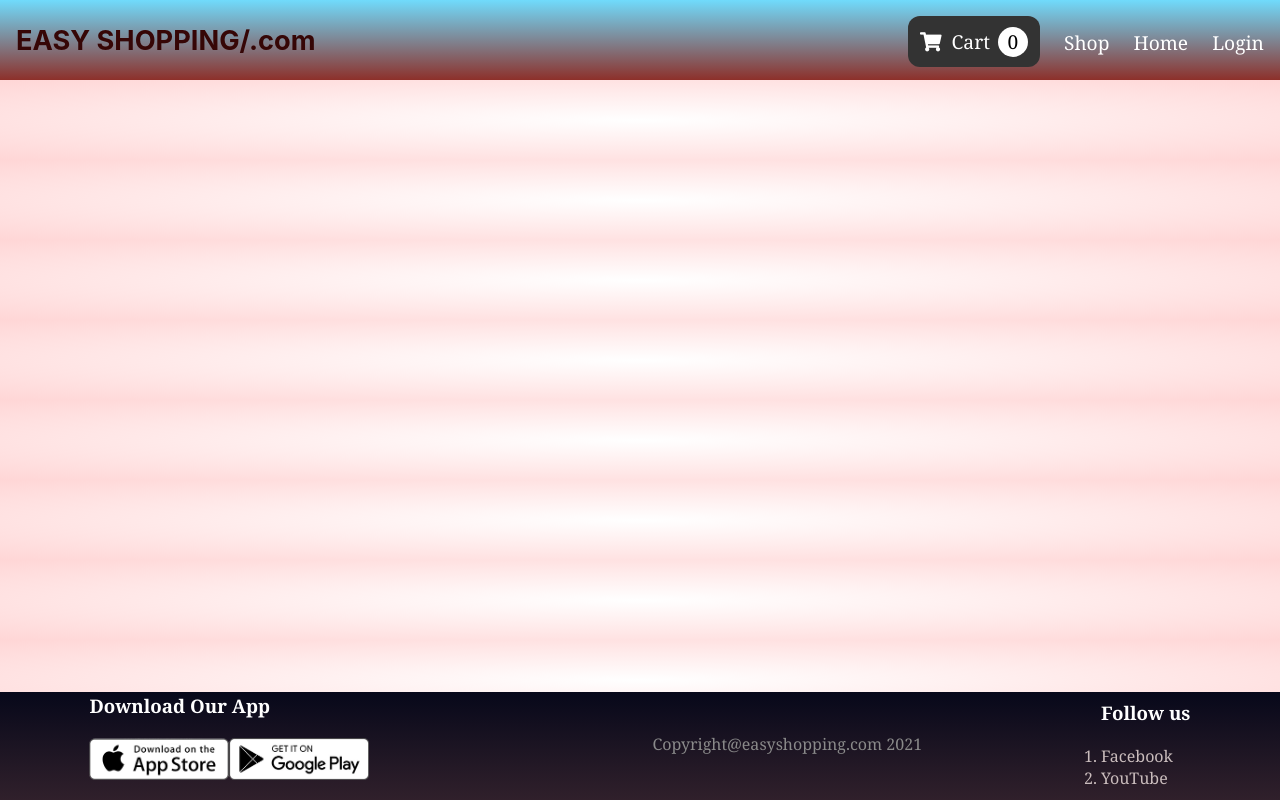
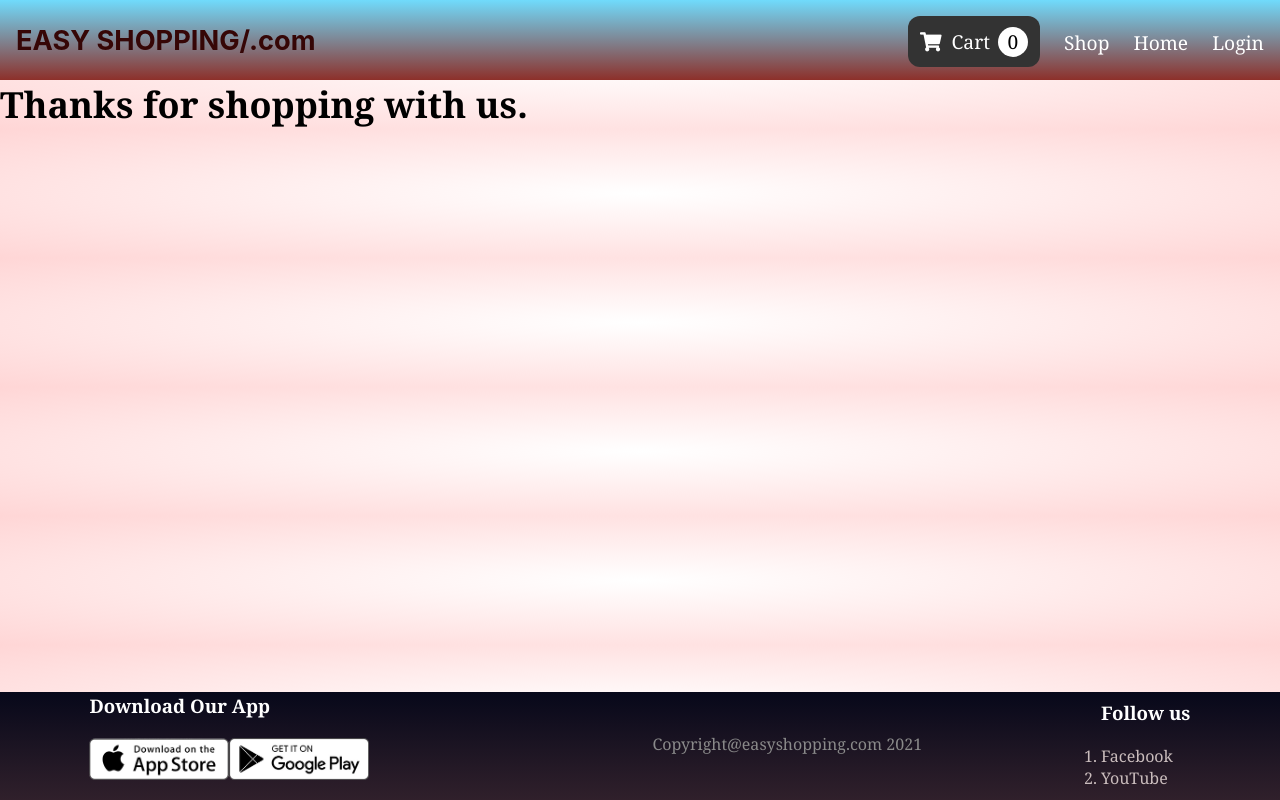
Before and after one commit to sishirbhattarai/solo-project3, a React (Create React App) app in the folder clients/: page /thankyou in a window 1280 px wide. Built offline with nearby package versions, Linux system fonts and the light colour scheme; a web font is replaced by a local one.

Commit message:
added thankyou screen

```diff
--- a/clients/src/App.js
+++ b/clients/src/App.js
@@ -9,6 +9,7 @@ import ProductScreen from "./screens/ProductScreen";
 import CartScreen from "./screens/CartScreen";
 import WelcomeScreen from "./screens/WelcomeScreen";
 import PaymentScreen from "./screens/PaymentScreen";
+import Thankyouscreen from "./screens/Thankyouscreen";
 
 import Navbar from "./components/Navbar";
 import Backdrop from "./components/Backdrop";
@@ -31,6 +32,7 @@ function App() {
            <Route exact path="/product/:id" component={ProductScreen}/>
            <Route exact path="/cart" component={CartScreen}/>
            <Route exact path="/payment" component={PaymentScreen}/>
+           <Route exact path="/thankyou" component={Thankyouscreen}/>
          </Switch>
        </main>
        <Footer />
--- a/clients/src/screens/PaymentScreen.css
+++ b/clients/src/screens/PaymentScreen.css
@@ -145,13 +145,14 @@ h4 {
 
 button {
     width: 100%;
-    background-color: rgb(28, 31, 31);
+    background-color:rgb(204, 193, 193);
     border:none;
-    color: white;
+    color: rgb(201, 183, 183);
     padding: 15px;
     border-radius: 4px;
     font-size: 16px;
     margin-top: 3rem;
+    text-decoration: none;
 
 }
 
--- a/clients/src/screens/PaymentScreen.js
+++ b/clients/src/screens/PaymentScreen.js
@@ -1,5 +1,6 @@
 import React from 'react';
 import "./PaymentScreen.css";
+import { Link } from "react-router-dom";
 
 
 function Payment() {
@@ -84,9 +85,10 @@ function Payment() {
     </div>
     <div className="input-group">
       <div className="input-box">
-        <a href="/shop">
-         <button type="submit">Pay Now</button>
-         </a>
+
+         <button><Link to="/thankyou">Pay Now</Link></button>
+
+
         </div>
     </div>
   </form>
--- /dev/null
+++ b/clients/src/screens/Thankyouscreen.css
@@ -0,0 +1,11 @@
+body {
+    font-family: Cambria, Cochin, Georgia, Times, 'Times New Roman', serif;
+    background: radial-gradient(#fff, #ffd6d6);
+    overflow: auto;
+    font-size: 1.5rem;
+}
+
+.thankyou {
+    text-align: center;
+    background-color: radial-gradient(#fff, #ffd6d6);
+}
--- /dev/null
+++ b/clients/src/screens/Thankyouscreen.js
@@ -0,0 +1,11 @@
+import React from 'react';
+
+
+function Thankyou() {
+    return (
+<div className="thankyou">
+  <h2>Thanks for shopping with us. </h2>
+  </div>
+    )}
+
+export default Thankyou;
```
